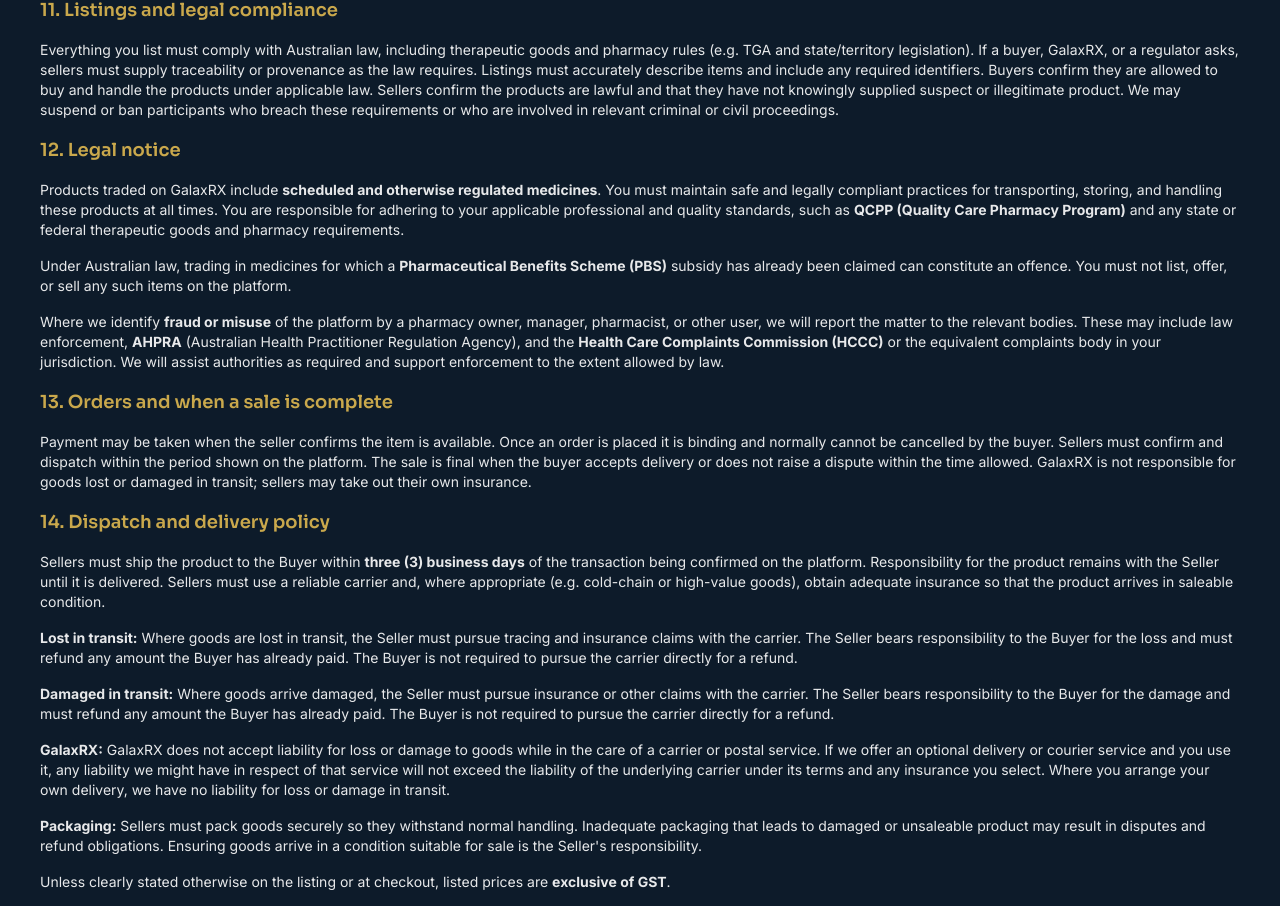
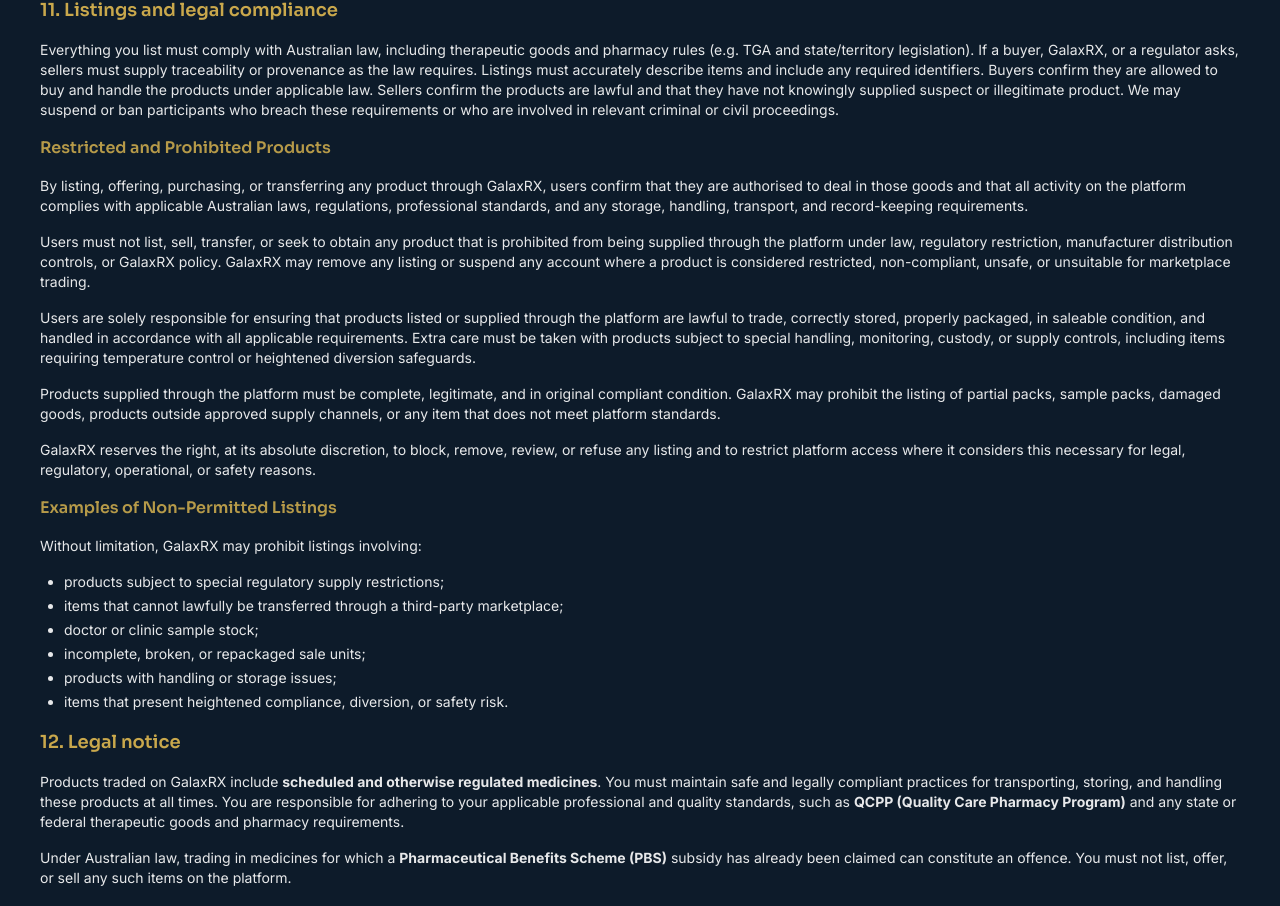
Before and after one commit to galaxrx/galaxrx-marketplace, a Next.js app: page /terms in a window 1280 px wide. Shown: the part 1537-2443 px from the top of the page. Built offline with nearby package versions, Linux system fonts and the light colour scheme; no server answers.

Commit message:
Add restricted products terms and listing acknowledgment.
Strengthen marketplace compliance language by adding a dedicated restricted/prohibited products section to Terms and adding a listing submission acknowledgment in the sell flow.

```diff
--- a/app/terms/page.tsx
+++ b/app/terms/page.tsx
@@ -88,6 +88,32 @@
           <p>
             Everything you list must comply with Australian law, including therapeutic goods and pharmacy rules (e.g. TGA and state/territory legislation). If a buyer, GalaxRX, or a regulator asks, sellers must supply traceability or provenance as the law requires. Listings must accurately describe items and include any required identifiers. Buyers confirm they are allowed to buy and handle the products under applicable law. Sellers confirm the products are lawful and that they have not knowingly supplied suspect or illegitimate product. We may suspend or ban participants who breach these requirements or who are involved in relevant criminal or civil proceedings.
           </p>
+          <h3 className="text-base font-semibold text-gold/90 mt-6">Restricted and Prohibited Products</h3>
+          <p>
+            By listing, offering, purchasing, or transferring any product through GalaxRX, users confirm that they are authorised to deal in those goods and that all activity on the platform complies with applicable Australian laws, regulations, professional standards, and any storage, handling, transport, and record-keeping requirements.
+          </p>
+          <p>
+            Users must not list, sell, transfer, or seek to obtain any product that is prohibited from being supplied through the platform under law, regulatory restriction, manufacturer distribution controls, or GalaxRX policy. GalaxRX may remove any listing or suspend any account where a product is considered restricted, non-compliant, unsafe, or unsuitable for marketplace trading.
+          </p>
+          <p>
+            Users are solely responsible for ensuring that products listed or supplied through the platform are lawful to trade, correctly stored, properly packaged, in saleable condition, and handled in accordance with all applicable requirements. Extra care must be taken with products subject to special handling, monitoring, custody, or supply controls, including items requiring temperature control or heightened diversion safeguards.
+          </p>
+          <p>
+            Products supplied through the platform must be complete, legitimate, and in original compliant condition. GalaxRX may prohibit the listing of partial packs, sample packs, damaged goods, products outside approved supply channels, or any item that does not meet platform standards.
+          </p>
+          <p>
+            GalaxRX reserves the right, at its absolute discretion, to block, remove, review, or refuse any listing and to restrict platform access where it considers this necessary for legal, regulatory, operational, or safety reasons.
+          </p>
+          <h3 className="text-base font-semibold text-gold/90 mt-6">Examples of Non-Permitted Listings</h3>
+          <p>Without limitation, GalaxRX may prohibit listings involving:</p>
+          <ul className="list-disc pl-6 space-y-1">
+            <li>products subject to special regulatory supply restrictions;</li>
+            <li>items that cannot lawfully be transferred through a third-party marketplace;</li>
+            <li>doctor or clinic sample stock;</li>
+            <li>incomplete, broken, or repackaged sale units;</li>
+            <li>products with handling or storage issues;</li>
+            <li>items that present heightened compliance, diversion, or safety risk.</li>
+          </ul>
 
           <h2 className="text-lg font-semibold text-gold mt-8">12. Legal notice</h2>
           <p>
--- a/components/sell/SellPageClient.tsx
+++ b/components/sell/SellPageClient.tsx
@@ -980,6 +980,9 @@
           >
             {loading ? (editId ? "Updating…" : "Publishing…") : (editId ? "Update listing" : "Publish listing")}
           </button>
+          <p className="text-xs text-white/60">
+            By submitting a listing, you confirm that the product is lawfully tradable, eligible to be supplied through this platform, and compliant with all applicable legal and professional obligations.
+          </p>
         </form>
       )}
       </div>
```
